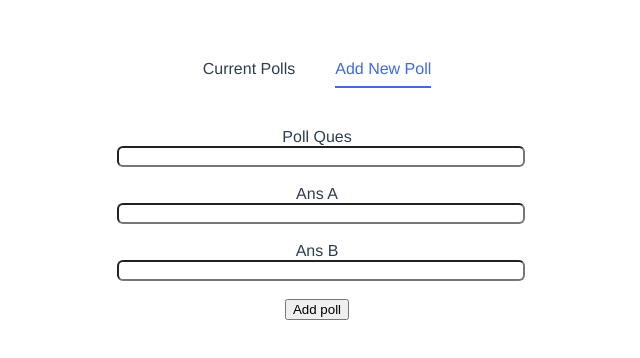
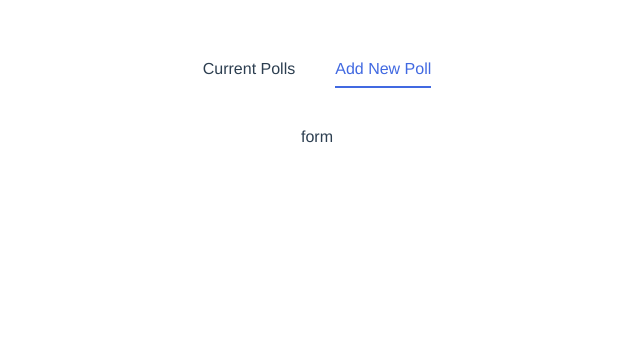
Before and after one commit to suseendharlal96/poll-app-vue, a Vue app: page /create in a window 1280 px wide. Shown: the top 358 px of the page, without its empty margins (323-963 px from the left). Built offline with nearby package versions, Linux system fonts and the light colour scheme.

Commit message:
checking

```diff
--- a/src/components/PollForm.vue
+++ b/src/components/PollForm.vue
@@ -1,22 +1,5 @@
 <template>
-  <form @submit="createPoll">
-    <div class="form-field">
-      <label for="question">Poll Ques</label>
-      <input type="text" v-model.lazy.trim="form.ques" id="question" />
-      <div class="error">{{ errors.ques }}</div>
-    </div>
-    <div class="form-field">
-      <label for="ans-a">Ans A</label>
-      <input type="text" v-model.lazy.trim="form.ansA" id="ans-a" />
-      <div class="error">{{ errors.ansA }}</div>
-    </div>
-    <div class="form-field">
-      <label for="ans-b">Ans B</label>
-      <input type="text" v-model.lazy.trim="form.ansB" id="ans-b" />
-      <div class="error">{{ errors.ansB }}</div>
-    </div>
-    <button>Add poll</button>
-  </form>
+  <p>form</p>
 </template>
 
 <script>
```
